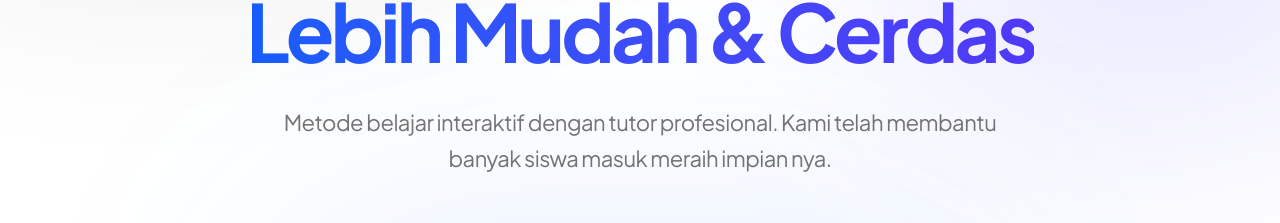
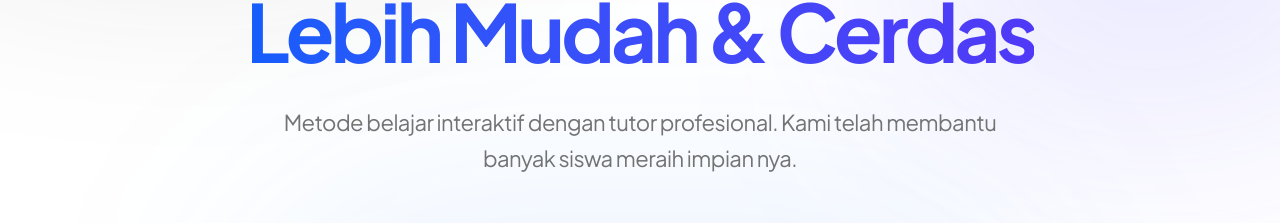
Before and after one commit to arfanragil/growsmart.edu, a Next.js app: page / in a window 1280 px wide. Shown: the part 327-550 px from the top of the page. Built offline with nearby package versions, Linux system fonts and the light colour scheme.

Commit message:
fix: remove redundant word in hero section description

```diff
--- a/src/components/hero.tsx
+++ b/src/components/hero.tsx
@@ -39,7 +39,7 @@ export function Hero() {
           transition={{ duration: 0.5, delay: 0.2 }}
           className="text-[19px] md:text-[22px] text-muted-foreground mb-12 max-w-3xl mx-auto leading-relaxed tracking-tight"
         >
-          Metode belajar interaktif dengan tutor profesional. Kami telah membantu banyak siswa masuk meraih impian nya.
+          Metode belajar interaktif dengan tutor profesional. Kami telah membantu banyak siswa meraih impian nya.
         </motion.p>
 
         <motion.div
```
